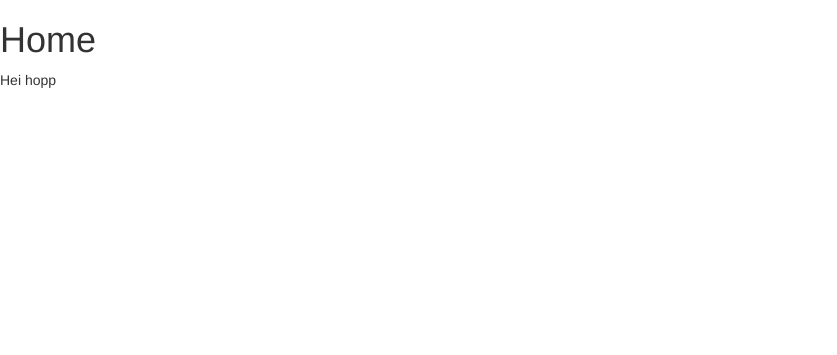
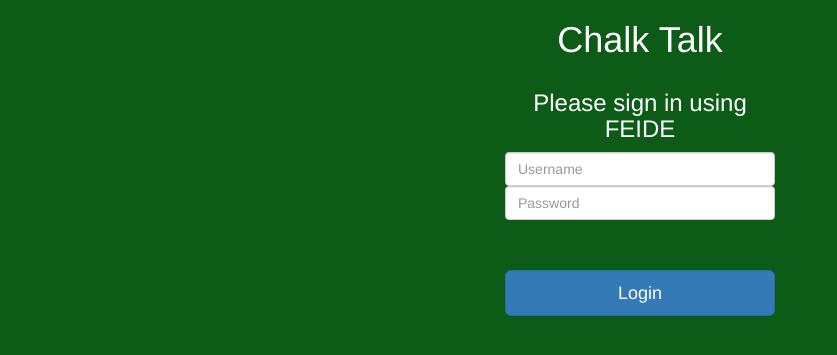
Before and after one commit to frestr/chalktalk, a Flask app: page / in a window 1280 px wide. Shown: the top 355 px of the page, without its empty margins (0-837 px from the left). Run offline with Flask 2, Linux system fonts and the light colour scheme; some libraries are stand-ins or nearby versions.

Commit message:
Added login btn and username/password fields

```diff
--- a/chalktalk/templates/index.html
+++ b/chalktalk/templates/index.html
@@ -1,12 +1,56 @@
-<!DOCTYPE html>
+
 {% extends "master.html" %}
 
 {% block title %}Home{% endblock %}
 
 {% block body %}
 
-<H1> Home </H1>
+<style>
 
-<p> Hei hopp </p>
+h1, h3{
+    color: white;
+}
+
+
+.login {
+    width: 300px;
+    text-align: center;
+}
+
+.sign-in-btn {
+    margin-top: 50px;
+}
+
+body{
+   background-color: #0c5b16
+}
+
+</style>
+
+<div class="container text-center title-box">
+    <H1> Chalk Talk </H1>
+</div>
+
+
+
+
+<div class="container login">
+    <form class="form-signin">
+
+        <h3 class="form-signin-heading"> Please sign in using FEIDE</h3>
+
+        <label for="username" class="sr-only"> Username </label>
+        <input type="username" name="inputUsername" class="form-control" placeholder="Username" required>
+
+        <label for="password" class="sr-only"> Password </label>
+        <input type="password" name="inputPassword" class="form-control" placeholder="Password" requiredu>
+
+        <a href="#" class="btn btn-lg btn-primary btn-primary btn-block sign-in-btn" type="submit" > Login </a>
+
+
+    </form>
+</div>
+
+
 
 {% endblock %}
```
